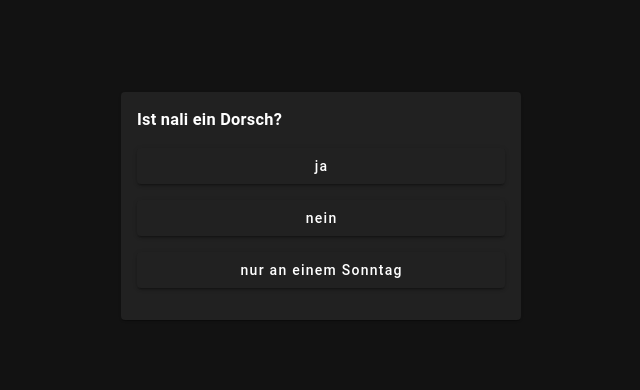
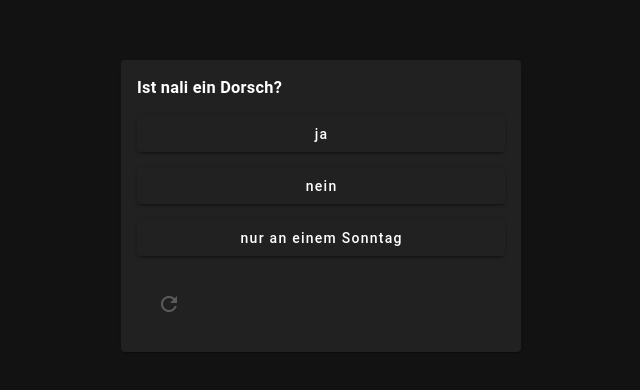
Before and after one commit to alex1431999/fishing-academy, a Nuxt app in the folder modules/frontend/: page /Question in a window 1280 px wide. Shown: the part 194-584 px from the top of the page, without its empty margins (319-959 px from the left). Built offline with nearby package versions, Linux system fonts and the light colour scheme.

Commit message:
feat: add try again button

```diff
--- a/modules/frontend/components/question/QuestionCard.vue
+++ b/modules/frontend/components/question/QuestionCard.vue
@@ -13,6 +13,12 @@
                 :is-answer="choice.id === question.answer.id"
                 @selected="select(choice)"
             ></Choice>
+
+            <v-card-actions>
+                <v-btn :disabled="!choiceSelected" @click="refresh" icon>
+                    <v-icon>mdi-refresh</v-icon>
+                </v-btn>
+            </v-card-actions>
         </v-card-text>
     </v-card>
 </template>
@@ -29,4 +35,8 @@ const choiceSelected = ref<ChoiceType | undefined>()
 function select(choice: ChoiceType) {
     choiceSelected.value = choice
 }
+
+function refresh() {
+    choiceSelected.value = undefined
+}
 </script>
```
